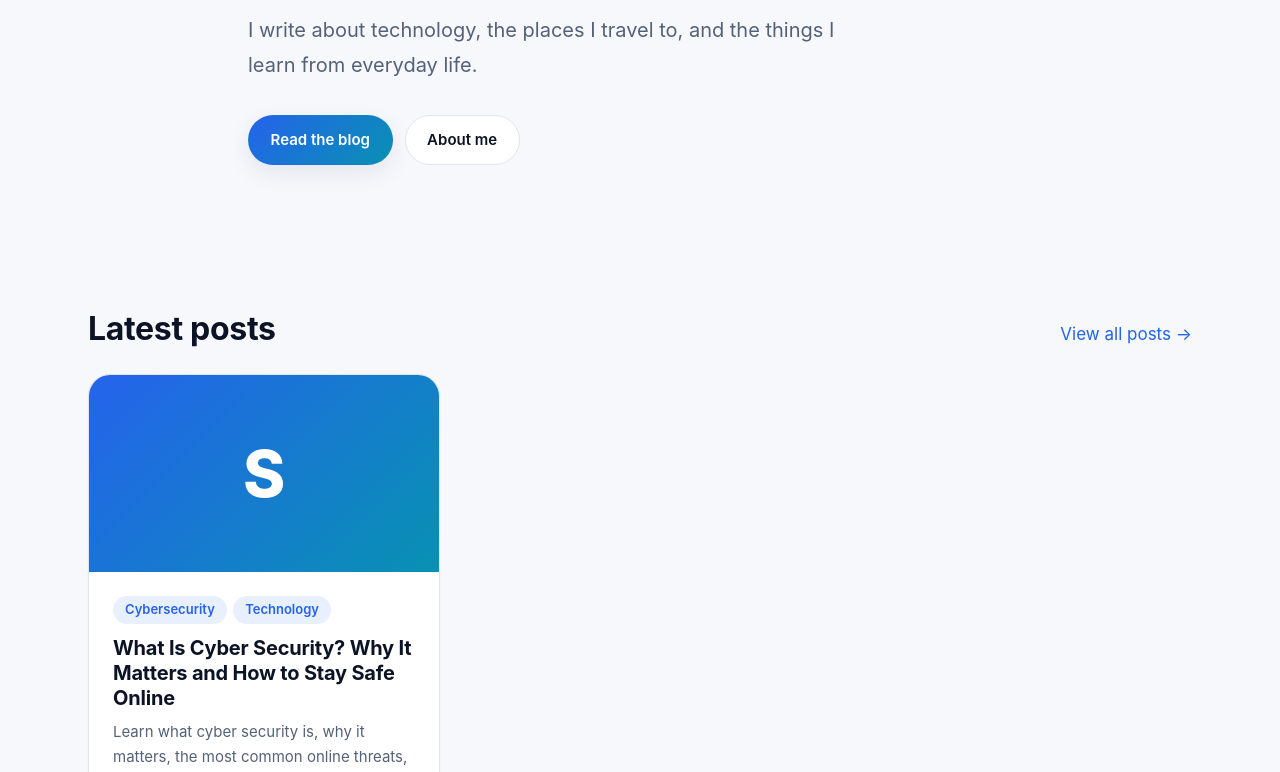
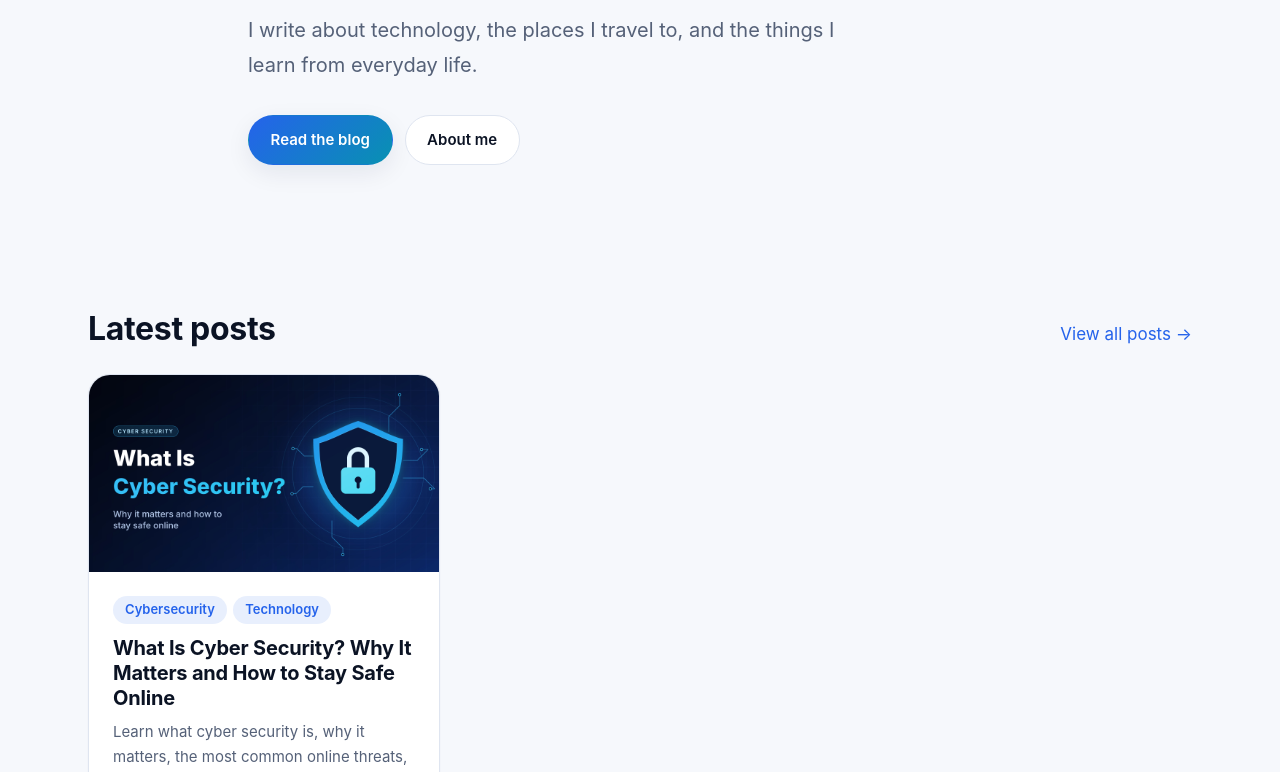
Before and after one commit to skalaminofficial/iamskalamin-blog, an Astro site: page /en in a window 1280 px wide. Shown: the part 443-1215 px from the top of the page. Built offline with nearby package versions, Linux system fonts and the light colour scheme; Astro itself is replaced by a stand-in of ours.

Commit message:
Add cover image to 'What Is Cyber Security?' post
Added a cover image for the blog post on cyber security.

```diff
--- a/src/content/blog/en/what-is-cyber-security.md
+++ b/src/content/blog/en/what-is-cyber-security.md
@@ -3,6 +3,7 @@ title: "What Is Cyber Security? Why It Matters and How to Stay Safe Online"
 description: "Learn what cyber security is, why it matters, the most common online threats, the main areas of the field, and practical steps to protect your accounts and data."
 pubDate: 2026-11-22
 tags: ["cybersecurity", "technology"]
+cover: "/images/what-is-cyber-security-en.jpg"
 draft: false
 ---
 
```
